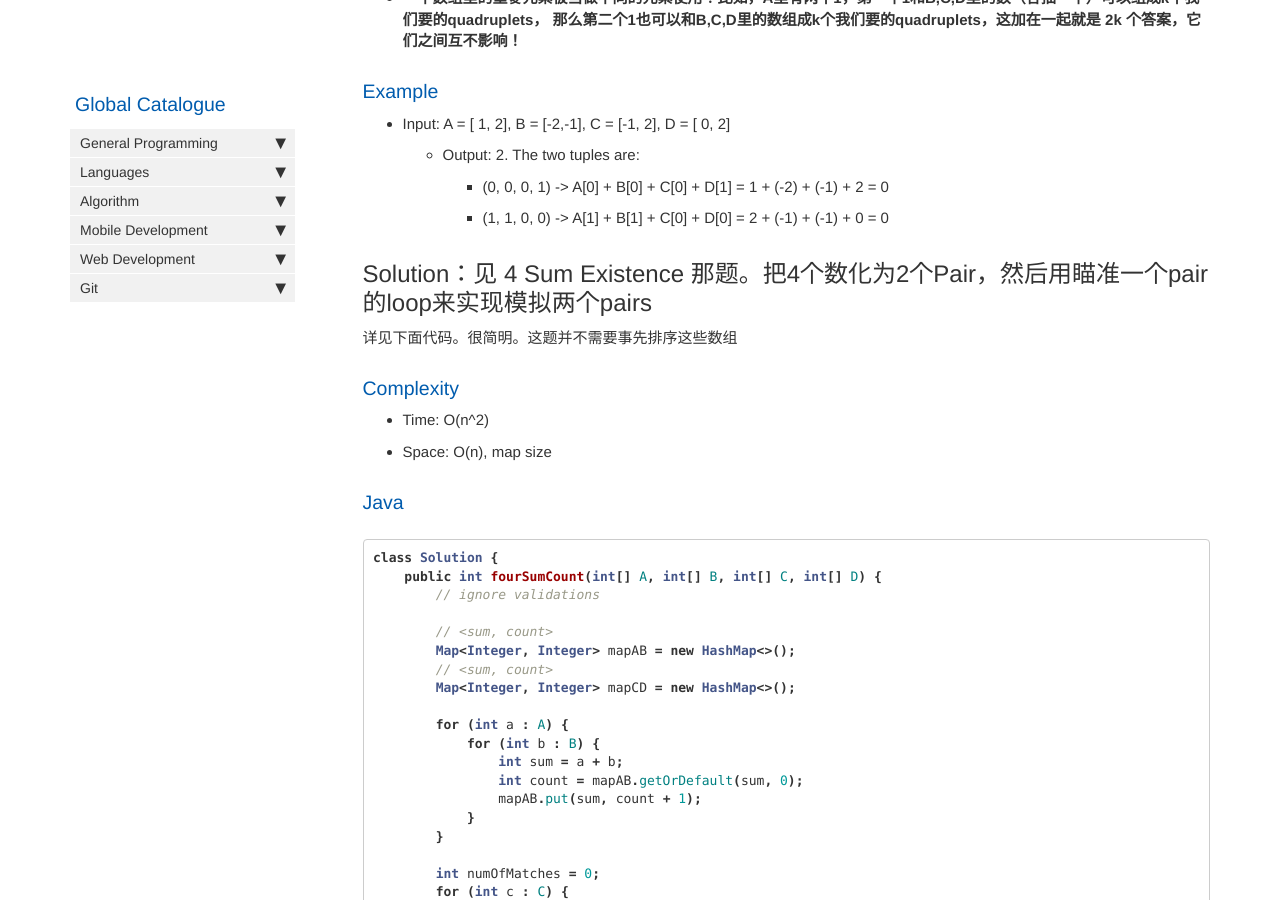
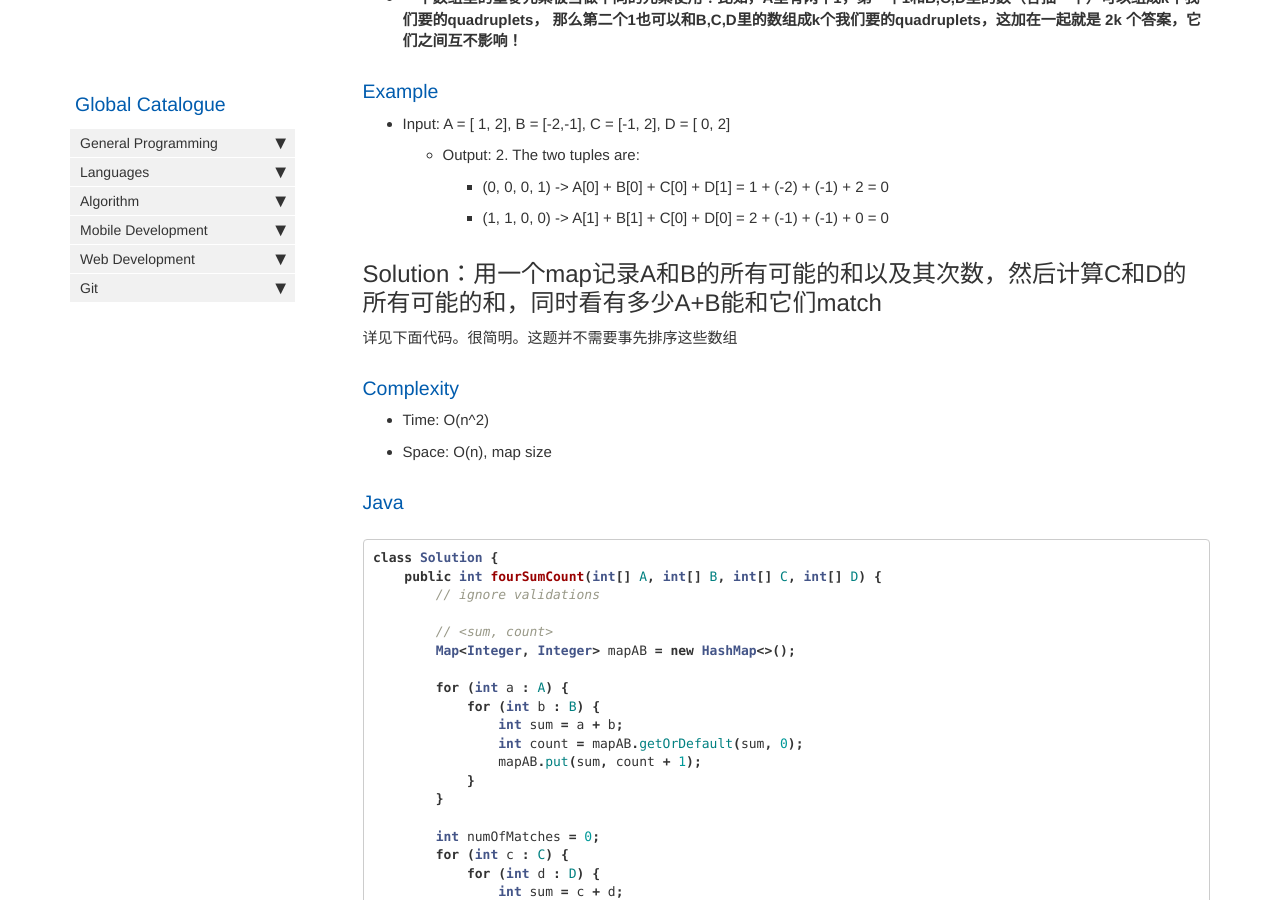
Before and after one commit to HungryOrc/hungryorc.github.io, a Jekyll site: the page built from pages/algorithm/algorithm_4Sum_from4Arrays_numOfQuadruplets.md, in a window 1280 px wide and 900 px high, scrolled down 496 px. Built offline with Jekyll 4.4.1, drawn with Linux system fonts in a browser that asks for light colours; nearby versions of some CDN libraries; comment, search, counter and statistics services are not loaded.

Commit message:
Update algorithm_4Sum_from4Arrays_numOfQuadruplets.md

```diff
--- a/pages/algorithm/algorithm_4Sum_from4Arrays_numOfQuadruplets.md
+++ b/pages/algorithm/algorithm_4Sum_from4Arrays_numOfQuadruplets.md
@@ -28,7 +28,7 @@ Note:
     * (0, 0, 0, 1) -> A[0] + B[0] + C[0] + D[1] = 1 + (-2) + (-1) + 2 = 0
     * (1, 1, 0, 0) -> A[1] + B[1] + C[0] + D[0] = 2 + (-1) + (-1) + 0 = 0
 
-## Solution：见 4 Sum Existence 那题。把4个数化为2个Pair，然后用瞄准一个pair的loop来实现模拟两个pairs
+## Solution：用一个map记录A和B的所有可能的和以及其次数，然后计算C和D的所有可能的和，同时看有多少A+B能和它们match
 详见下面代码。很简明。这题并不需要事先排序这些数组
 
 ### Complexity
@@ -43,8 +43,6 @@ class Solution {
 
         // <sum, count>
         Map<Integer, Integer> mapAB = new HashMap<>();
-        // <sum, count>
-        Map<Integer, Integer> mapCD = new HashMap<>();
 
         for (int a : A) {
             for (int b : B) {
```
